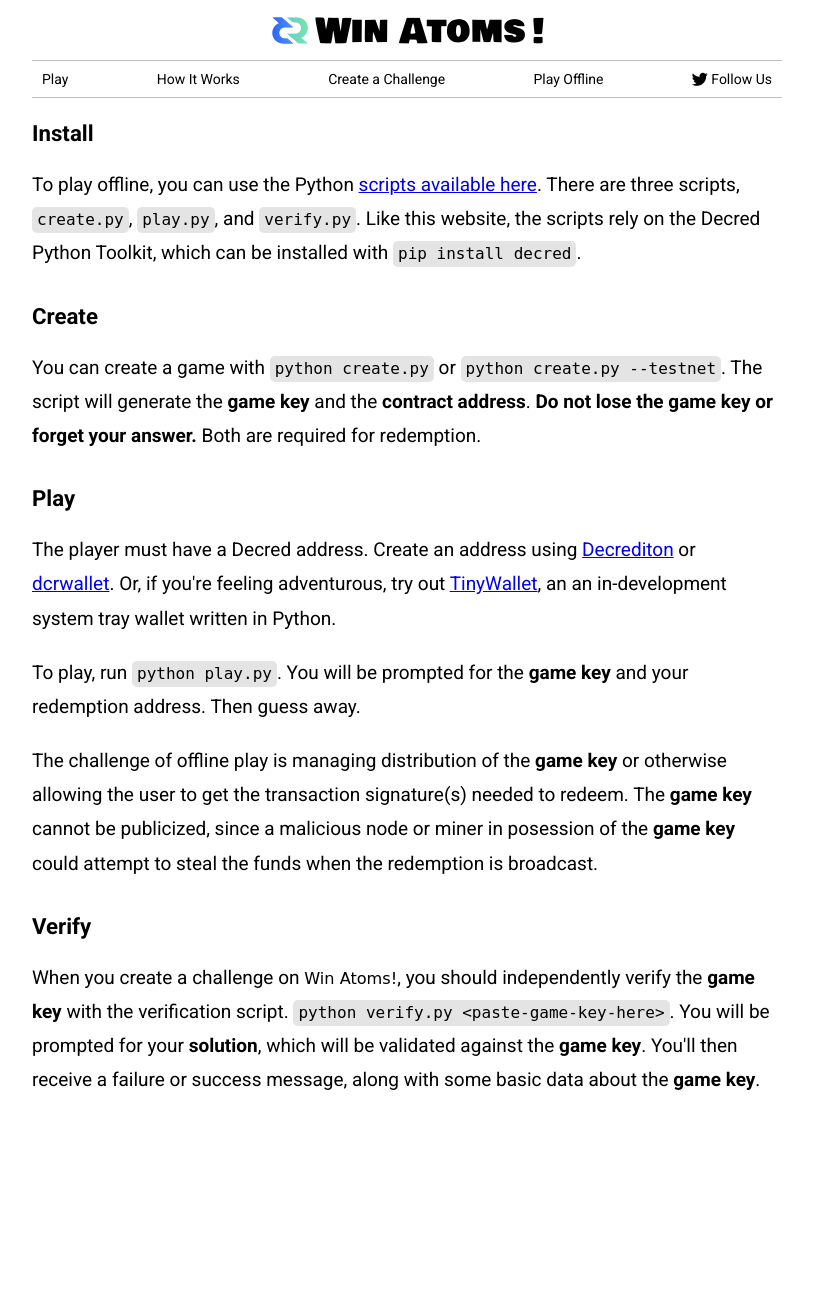
After one commit to buck54321/winatoms, a Flask app: page /offline in a window 1280 px wide. The commit adds this page. Shown: the whole page, without its empty margins (233-1046 px from the left). Run offline with Flask 2, Linux system fonts and the light colour scheme; some libraries are stand-ins or nearby versions; some web fonts are replaced.

Commit message:
draft /how and /offline

```diff
--- a/static/style.css
+++ b/static/style.css
@@ -711,13 +711,14 @@ div.flag-choices {
   background-color: #7772;
 }
 
-div.how-main .logo-font {
-  font-size: 0.8em;
+div.main .logo-font {
+  font-size: 0.85em;
 }
 
 div.how-main {
   font-size: 19px;
   line-height: 1.8;
+  padding-bottom: 200px;
 }
 
 div.how-main h2 {
@@ -741,3 +742,29 @@ div.how-main .contract-mono {
 div.how-main .bullets {
   font-size: 18px;
 }
+
+div.offline-main {
+  font-size: 19px;
+  line-height: 1.8;
+  padding-bottom: 200px;
+}
+
+div.offline-main .cli-snippet {
+  display: inline-block;
+  font-family: mono;
+  padding: 5px;
+  font-size: 16px;
+  background-color: #7773;
+  border-radius: 5px;
+  line-height: 1;
+}
+
+div.offline-main > div {
+  margin: 10px 0;
+}
+
+div.offline-main > h3 {
+  width: 100%;
+  margin: 15px 0 5px;
+  text-align: left;
+}
--- a/templates/create.html
+++ b/templates/create.html
@@ -26,7 +26,7 @@
       After clicking "Done" below, you will no longer have access to the game key.
     </p>
     <p>
-      Don't forget to <a href="/verify">verify your game key</a>.
+      Don't forget to <a href="/offline#verifyAnchor">verify your game key</a>.
     </p>
     <div class="key-done">
         <span><span id="liveFunds">0</span> <span class="fs18">DCR</span><span class="mini-logo"></span></span>
--- a/templates/doc.html
+++ b/templates/doc.html
@@ -15,6 +15,7 @@
 <div class="main">
   <div class="hr"></div>
   <div class="top-opts">
+  <a href="/" class="plainlink hoverbg">Play</a>
     <a href="/how" class="plainlink hoverbg">How It Works</a>
     <a href="/create" class="plainlink hoverbg">Create a Challenge</a>
     <a href="/offline" class="plainlink hoverbg">Play Offline</a>
--- /dev/null
+++ b/templates/offline.html
@@ -0,0 +1,60 @@
+{% extends "doc.html" %}
+{% block title %}Home | Win Atoms!{% endblock %}
+{% block body %}
+
+<div class="main offline-main" id="main">
+  <h3>Install</h3>
+  <div>
+    To play offline, you can use the Python
+    <a href="https://github.com/buck54321/winatoms/tree/master/static">scripts available here</a>.
+    There are three scripts,
+    <div class="cli-snippet">create.py</div>,
+    <div class="cli-snippet">play.py</div>, and
+    <div class="cli-snippet">verify.py</div>.
+    Like this website, the scripts rely on the Decred Python Toolkit, which
+    can be installed with
+    <div class="cli-snippet">pip install decred</div>.
+  </div>
+  <h3>Create</h3>
+  <div>
+    You can create a game with
+    <div class="cli-snippet">python create.py</div> or
+    <div class="cli-snippet">python create.py --testnet</div>.
+    The script will generate the <strong>game key</strong> and the <strong>contract address</strong>.
+    <strong>Do not lose the game key or forget your answer.</strong>
+    Both are required for redemption.
+  </div>
+  <h3>Play</h3>
+  <div>
+    The player must have a Decred address.
+    Create an address using
+    <a href="https://github.com/decred/decrediton">Decrediton</a> or
+    <a href="https://github.com/decred/dcrwallet">dcrwallet</a>.
+    Or, if you're feeling adventurous, try out
+    <a href="https://github.com/decred/tinydecred">TinyWallet</a>, an
+    an in-development system tray wallet written in Python.
+  </div>
+  <div>
+    To play, run <div class="cli-snippet">python play.py</div>.
+    You will be prompted for the <strong>game key</strong> and your redemption address.
+    Then guess away.
+  </div>
+  <div>
+    The challenge of offline play is managing distribution of the
+    <strong>game key</strong> or otherwise allowing the user to get the
+    transaction signature(s) needed to redeem. The <strong>game key</strong> cannot be
+    publicized, since a malicious node or miner in posession of the <strong>game key</strong>
+    could attempt to steal the funds when the redemption is broadcast.
+  </div>
+  <h3 id="verifyAnchor">Verify</h3>
+  <div>
+    When you create a challenge on <span class="logo-font">Win Atoms!</span>,
+    you should independently verify the <strong>game key</strong> with the verification script.
+    <div class="cli-snippet">python verify.py &lt;paste-game-key-here&gt;</div>.
+    You will be prompted for your <strong>solution</strong>, which will be validated against the
+    <strong>game key</strong>. You'll then receive a failure or success message, along with some
+    basic data about the <strong>game key</strong>.
+  </div>
+</div>
+
+{% endblock %}
--- a/winatoms.py
+++ b/winatoms.py
@@ -89,6 +89,10 @@ def challenge(chid):
 @app.route('/how')
 def how():
     return render_template('how.html')
+
+@app.route('/offline')
+def offline():
+    return render_template('offline.html')
 
 @app.route('/api/contract', methods=['POST'])
 def contract():
```
Also changed, not shown: offline/create.py (renamed from offline/fund.py, +4 -21 lines), offline/play.py (renamed from offline/claim.py, +11 -54 lines), offline/util.py (added, +55 -0 lines), offline/verify.py (added, +27 -0 lines), templates/how.html (+21 -11 lines), offline/__init__.py (added).
